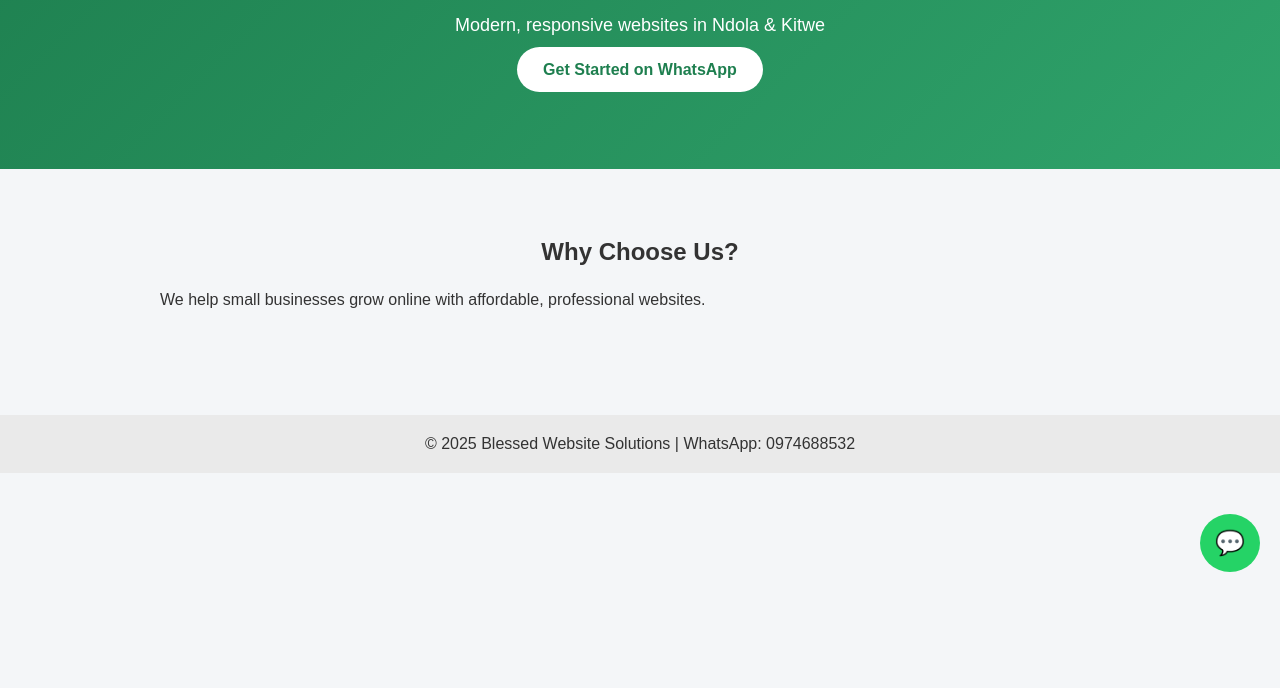
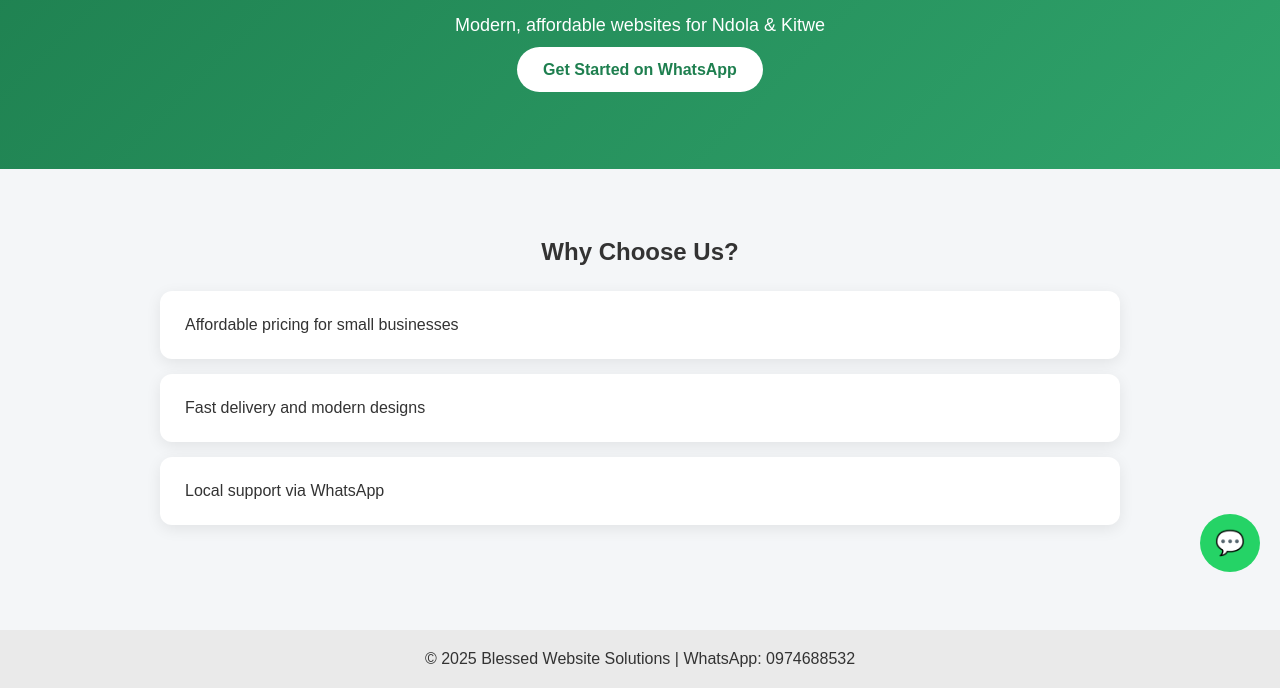
Before and after one commit to blessedsimbeye-spec/blessed-website-solutions, a plain HTML site: page index.html in a window 1280 px wide. Shown: the part 208-896 px from the top of the page. Before the commit the page ends 800 px from the top, so only its background shows below. Drawn offline with Linux system fonts and the light colour scheme.

Commit message:
Update index.html

```diff
--- a/index.html
+++ b/index.html
@@ -22,13 +22,15 @@
 
 <section class="hero">
   <h1>Professional Websites for Local Businesses</h1>
-  <p>Modern, responsive websites in Ndola & Kitwe</p>
+  <p>Modern, affordable websites for Ndola & Kitwe</p>
   <a href="https://wa.me/260974688532" class="btn">Get Started on WhatsApp</a>
 </section>
 
 <section class="section">
   <h2>Why Choose Us?</h2>
-  <p>We help small businesses grow online with affordable, professional websites.</p>
+  <div class="card">Affordable pricing for small businesses</div>
+  <div class="card">Fast delivery and modern designs</div>
+  <div class="card">Local support via WhatsApp</div>
 </section>
 
 <footer>
```
